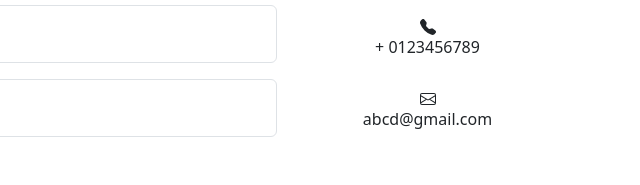
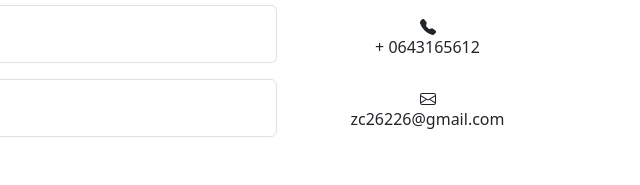
Before and after one commit to Zuohuang-Cai/profolio, a plain HTML site: page index.html in a window 1280 px wide. Shown: the part 2559-2744 px from the top of the page, 640-1280 px from the left. Drawn offline with nearby package versions, Linux system fonts and the light colour scheme.

Commit message:
Update index.html

```diff
--- a/index.html
+++ b/index.html
@@ -285,7 +285,7 @@
                             <path fill-rule="evenodd"
                                 d="M1.885.511a1.745 1.745 0 0 1 2.61.163L6.29 2.98c.329.423.445.974.315 1.494l-.547 2.19a.678.678 0 0 0 .178.643l2.457 2.457a.678.678 0 0 0 .644.178l2.189-.547a1.745 1.745 0 0 1 1.494.315l2.306 1.794c.829.645.905 1.87.163 2.611l-1.034 1.034c-.74.74-1.846 1.065-2.877.702a18.634 18.634 0 0 1-7.01-4.42 18.634 18.634 0 0 1-4.42-7.009c-.362-1.03-.037-2.137.703-2.877L1.885.511z" />
                         </svg>
-                        <p class="text-center">+ 0123456789</p>
+                        <p class="text-center">+ 0643165612</p>
                     </div>
                 </div>
                 <div class="row justify-content-center  h-30 p-2">
@@ -295,7 +295,7 @@
                             <path
                                 d="M0 4a2 2 0 0 1 2-2h12a2 2 0 0 1 2 2v8a2 2 0 0 1-2 2H2a2 2 0 0 1-2-2V4Zm2-1a1 1 0 0 0-1 1v.217l7 4.2 7-4.2V4a1 1 0 0 0-1-1H2Zm13 2.383-4.708 2.825L15 11.105V5.383Zm-.034 6.876-5.64-3.471L8 9.583l-1.326-.795-5.64 3.47A1 1 0 0 0 2 13h12a1 1 0 0 0 .966-.741ZM1 11.105l4.708-2.897L1 5.383v5.722Z" />
                         </svg>
-                        <p>abcd@gmail.com</p>
+                        <p>zc26226@gmail.com</p>
                     </div>
                 </div>
             </div>
```
